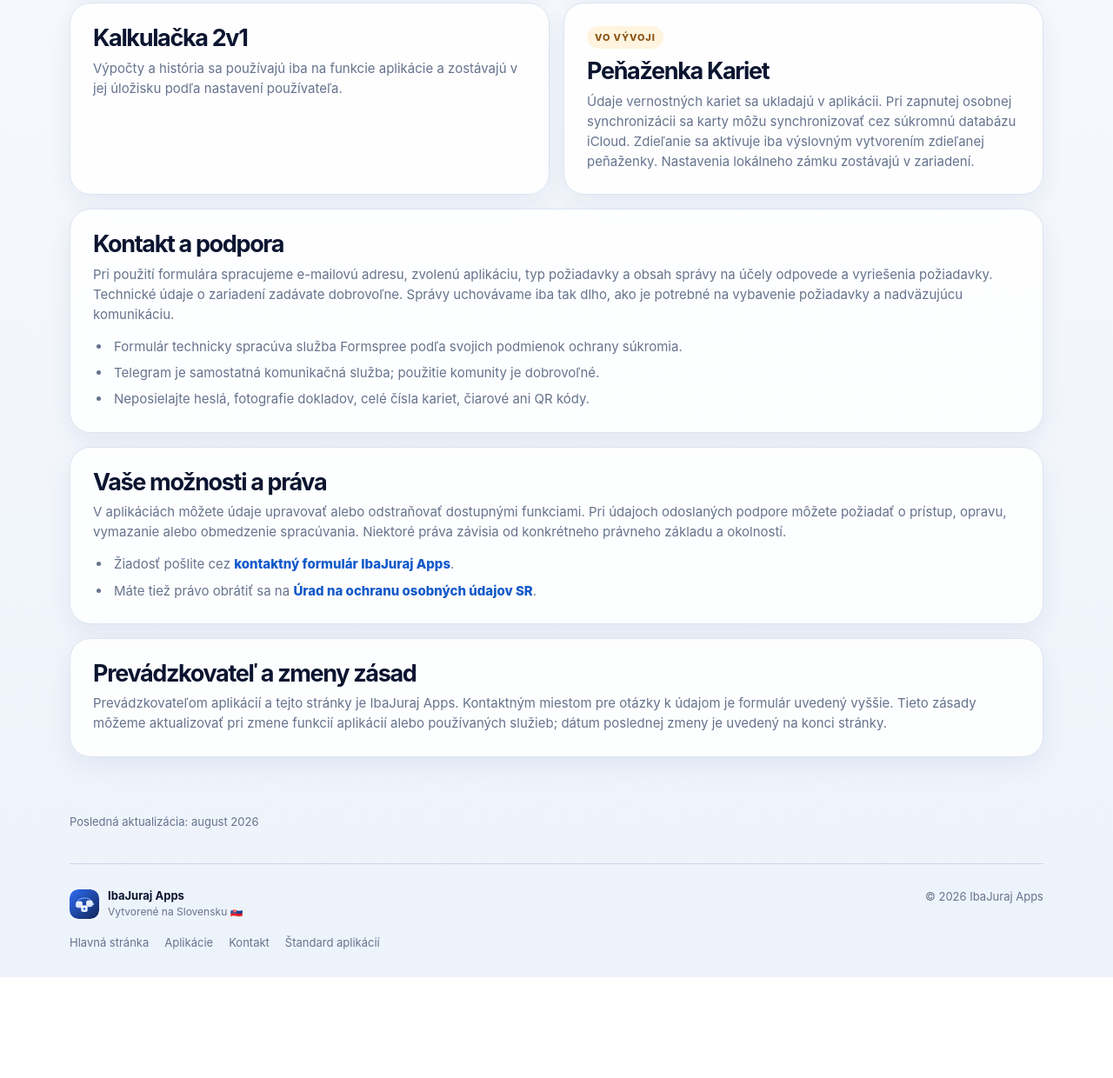
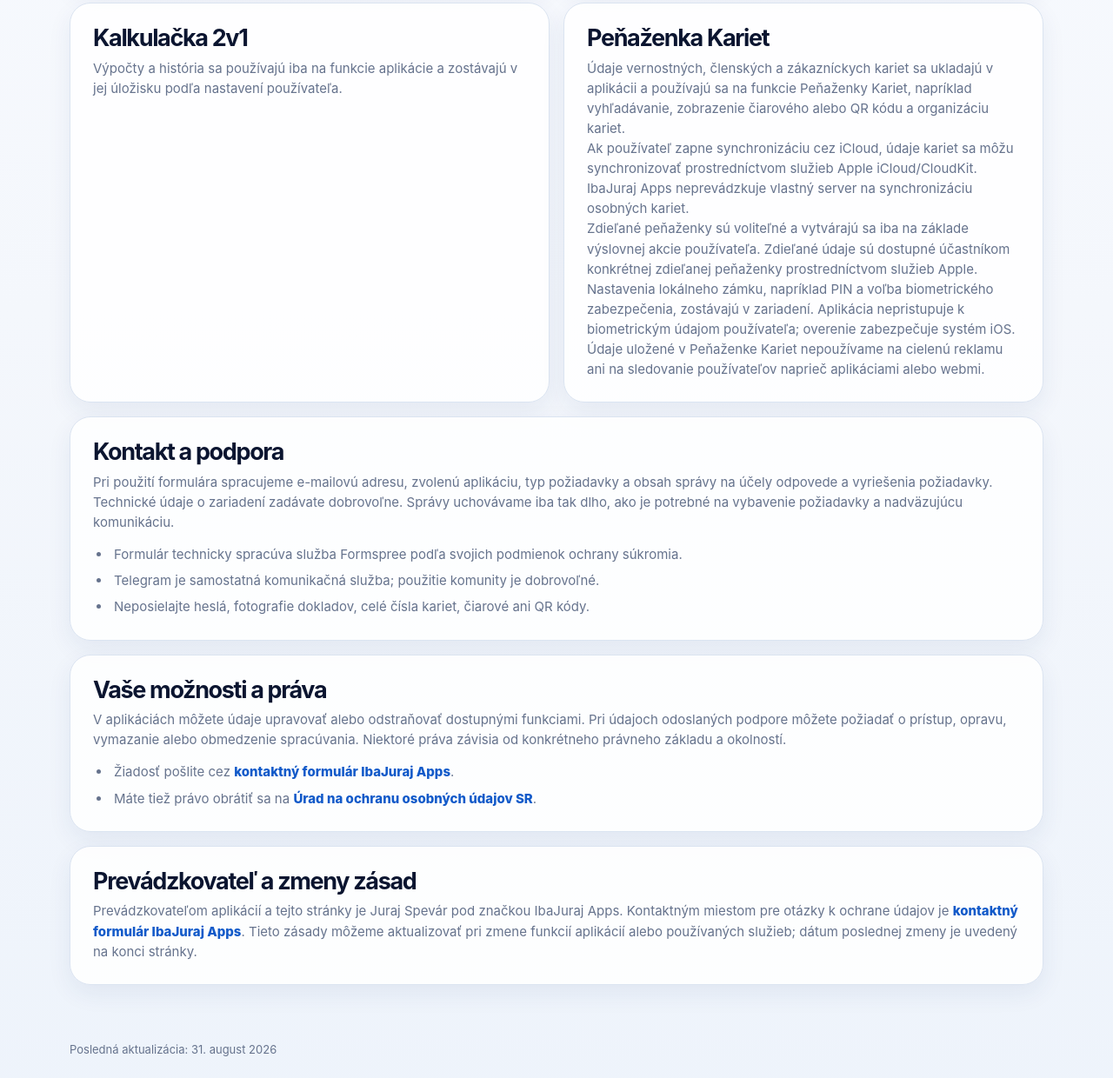
Before and after one commit to IbaJuraj/ibajuraj.github.io, a plain HTML site: page privacy.html in a window 1280 px wide. Shown: the part 596-1836 px from the top of the page at 87% size. Before the commit the page ends 1720 px from the top, so only its background shows below. Drawn offline with Linux system fonts and the light colour scheme.

Commit message:
Update privacy policy for Peňaženka Kariet release

```diff
--- a/privacy.html
+++ b/privacy.html
@@ -3,7 +3,7 @@
 <head>
   <meta charset="utf-8">
   <meta name="viewport" content="width=device-width, initial-scale=1, viewport-fit=cover">
-  <meta name="description" content="Zásady ochrany súkromia aplikácií IbaJuraj Apps vrátane pripravovanej Peňaženky Kariet.">
+  <meta name="description" content="Zásady ochrany súkromia aplikácií IbaJuraj Apps vrátane Peňaženky Kariet.">
   <meta name="theme-color" content="#f4f7fc">
   <meta name="color-scheme" content="light">
   <meta property="og:type" content="website">
@@ -16,8 +16,8 @@
   <title>Ochrana súkromia – IbaJuraj Apps</title>
   <link rel="icon" href="assets/favicon.svg" type="image/svg+xml">
   <link rel="apple-touch-icon" href="assets/apple-touch-icon.png">
-  <link rel="stylesheet" href="style.css?v=20260817-web-refresh">
-  <script src="script.js?v=20260817-web-refresh" defer></script>
+  <link rel="stylesheet" href="style.css?v=20260831-penazenka-release">
+  <script src="script.js?v=20260831-penazenka-release" defer></script>
 </head>
 <body>
   <a class="skip-link" href="#main-content">Preskočiť na obsah</a>
@@ -68,10 +68,13 @@
         <p>Výpočty a história sa používajú iba na funkcie aplikácie a zostávajú v jej úložisku podľa nastavení používateľa.</p>
       </article>
 
-      <article class="legal-card">
-        <span class="legal-status">Vo vývoji</span>
+      <article class="legal-card" id="penazenka-kariet">
         <h2>Peňaženka Kariet</h2>
-        <p>Údaje vernostných kariet sa ukladajú v aplikácii. Pri zapnutej osobnej synchronizácii sa karty môžu synchronizovať cez súkromnú databázu iCloud. Zdieľanie sa aktivuje iba výslovným vytvorením zdieľanej peňaženky. Nastavenia lokálneho zámku zostávajú v zariadení.</p>
+        <p>Údaje vernostných, členských a zákazníckych kariet sa ukladajú v aplikácii a používajú sa na funkcie Peňaženky Kariet, napríklad vyhľadávanie, zobrazenie čiarového alebo QR kódu a organizáciu kariet.</p>
+        <p>Ak používateľ zapne synchronizáciu cez iCloud, údaje kariet sa môžu synchronizovať prostredníctvom služieb Apple iCloud/CloudKit. IbaJuraj Apps neprevádzkuje vlastný server na synchronizáciu osobných kariet.</p>
+        <p>Zdieľané peňaženky sú voliteľné a vytvárajú sa iba na základe výslovnej akcie používateľa. Zdieľané údaje sú dostupné účastníkom konkrétnej zdieľanej peňaženky prostredníctvom služieb Apple.</p>
+        <p>Nastavenia lokálneho zámku, napríklad PIN a voľba biometrického zabezpečenia, zostávajú v zariadení. Aplikácia nepristupuje k biometrickým údajom používateľa; overenie zabezpečuje systém iOS.</p>
+        <p>Údaje uložené v Peňaženke Kariet nepoužívame na cielenú reklamu ani na sledovanie používateľov naprieč aplikáciami alebo webmi.</p>
       </article>
 
       <article class="legal-card legal-card-wide">
@@ -95,11 +98,11 @@
 
       <article class="legal-card legal-card-wide">
         <h2>Prevádzkovateľ a zmeny zásad</h2>
-        <p>Prevádzkovateľom aplikácií a tejto stránky je IbaJuraj Apps. Kontaktným miestom pre otázky k údajom je formulár uvedený vyššie. Tieto zásady môžeme aktualizovať pri zmene funkcií aplikácií alebo používaných služieb; dátum poslednej zmeny je uvedený na konci stránky.</p>
+        <p>Prevádzkovateľom aplikácií a tejto stránky je Juraj Spevár pod značkou IbaJuraj Apps. Kontaktným miestom pre otázky k ochrane údajov je <a class="text-link" href="index.html?app=general&amp;type=privacy#support">kontaktný formulár IbaJuraj Apps</a>. Tieto zásady môžeme aktualizovať pri zmene funkcií aplikácií alebo používaných služieb; dátum poslednej zmeny je uvedený na konci stránky.</p>
       </article>
     </section>
 
-    <p class="legal-updated">Posledná aktualizácia: august 2026</p>
+    <p class="legal-updated">Posledná aktualizácia: 31. august 2026</p>
   </main>
 
   <footer class="footer">
```
